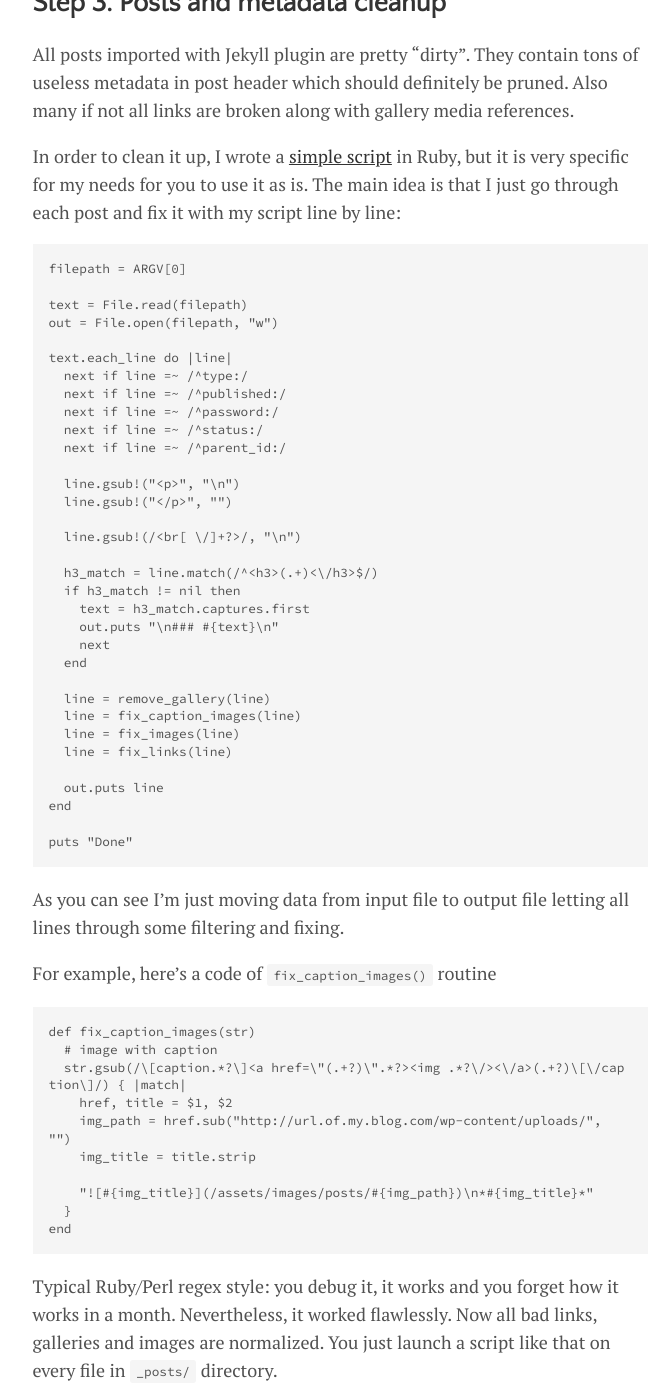
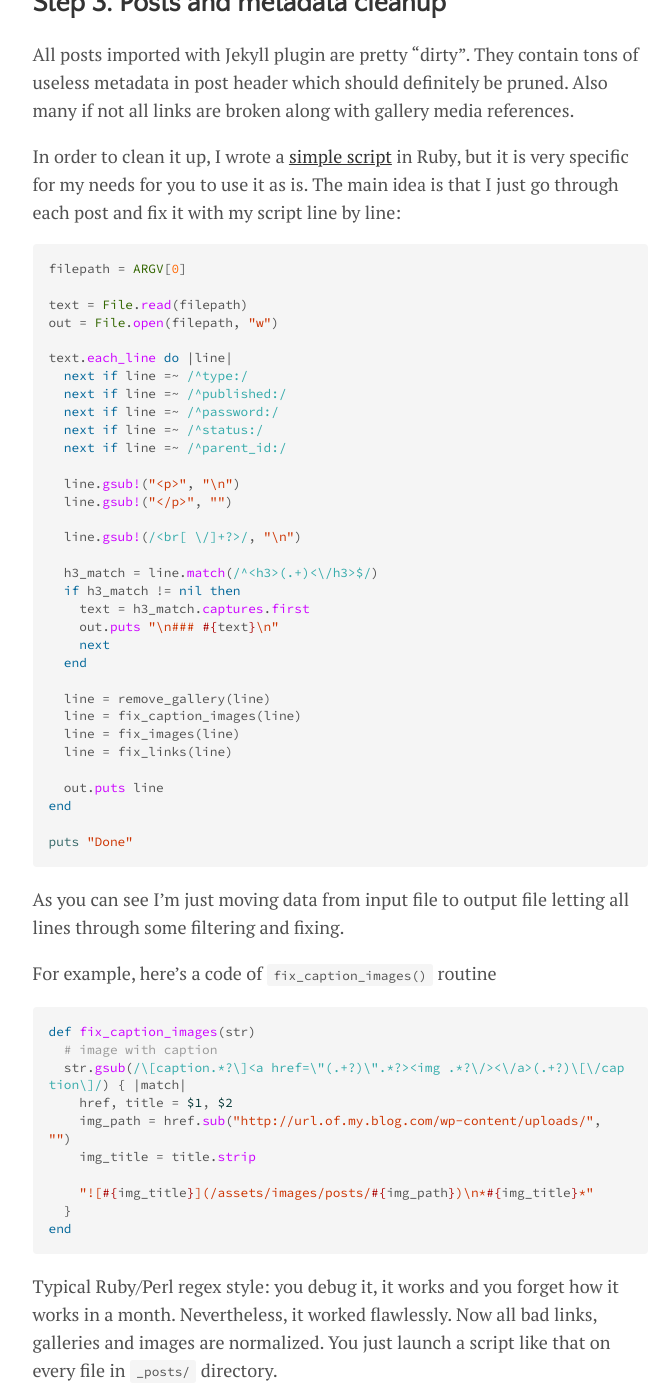
Before and after one commit to ribtoks/code-jamming, a Jekyll site: the page built from _posts/2018-03-01-migrate-wordpress-to-jekyll.md, in a window 1280 px wide and 1400 px high, scrolled down 1345 px. Shown: the whole window, without its empty margins (300-971 px from the left). Built offline with Jekyll 4.4.1, drawn with Linux system fonts in a browser that asks for light colours; nearby versions of some CDN libraries; comment, search, counter and statistics services are not loaded; some of the changed text lies outside the part shown.

Commit message:
Cosmetic updates

````diff
--- a/_data/settings.yml
+++ b/_data/settings.yml
@@ -8,6 +8,7 @@
 menu:
 - {name: 'About', path: 'menu', url: 'about.html'}
 - {name: 'Writing', path: 'menu', url: 'writing.html'}
+- {name: 'Categories', path: 'menu', url: 'categories.html'}
 #- {name: 'Contact', path: 'menu', url: 'contact.html'}
 
 # Available social icons are powered by Font Awesome, so you can use any icon that they offer
--- a/_layouts/post.html
+++ b/_layouts/post.html
@@ -30,9 +30,9 @@
   {% endif %}
 </span>
 
+{% include buymeacoffee.html %}
+
 {% include social-sharing.html %}
-
-{% include buymeacoffee.html %}
 
 {% include related-posts.html %}
 
--- a/_posts/2018-03-01-migrate-wordpress-to-jekyll.md
+++ b/_posts/2018-03-01-migrate-wordpress-to-jekyll.md
@@ -36,7 +36,7 @@
 
 In order to clean it up, I wrote a [simple script](https://github.com/ribtoks/heap/blob/master/scripts/fix_jekyll_post.rb) in Ruby, but it is very specific for my needs for you to use it as is. The main idea is that I just go through each post and fix it with my script line by line:
 
-```Ruby
+```ruby
 filepath = ARGV[0]
 
 text = File.read(filepath)
@@ -76,7 +76,7 @@
 
 For example, here's a code of `fix_caption_images()` routine
 
-```Ruby
+```ruby
 def fix_caption_images(str)
   # image with caption
   str.gsub(/\[caption.*?\]<a href=\"(.+?)\".*?><img .*?\/><\/a>(.+?)\[\/caption\]/) { |match|
@@ -93,7 +93,7 @@
 
 Also if you have non-latin characters, Jekyll importer will make all links and filenames url-encoded. In order to fix that, you can use simple scriptable Ruby snippet:
 
-```Ruby
+```ruby
 require 'uri'
 
 filepath = ARGV[0]
````
Also changed, not shown: menu/categories.html (added, +29 -0 lines).
